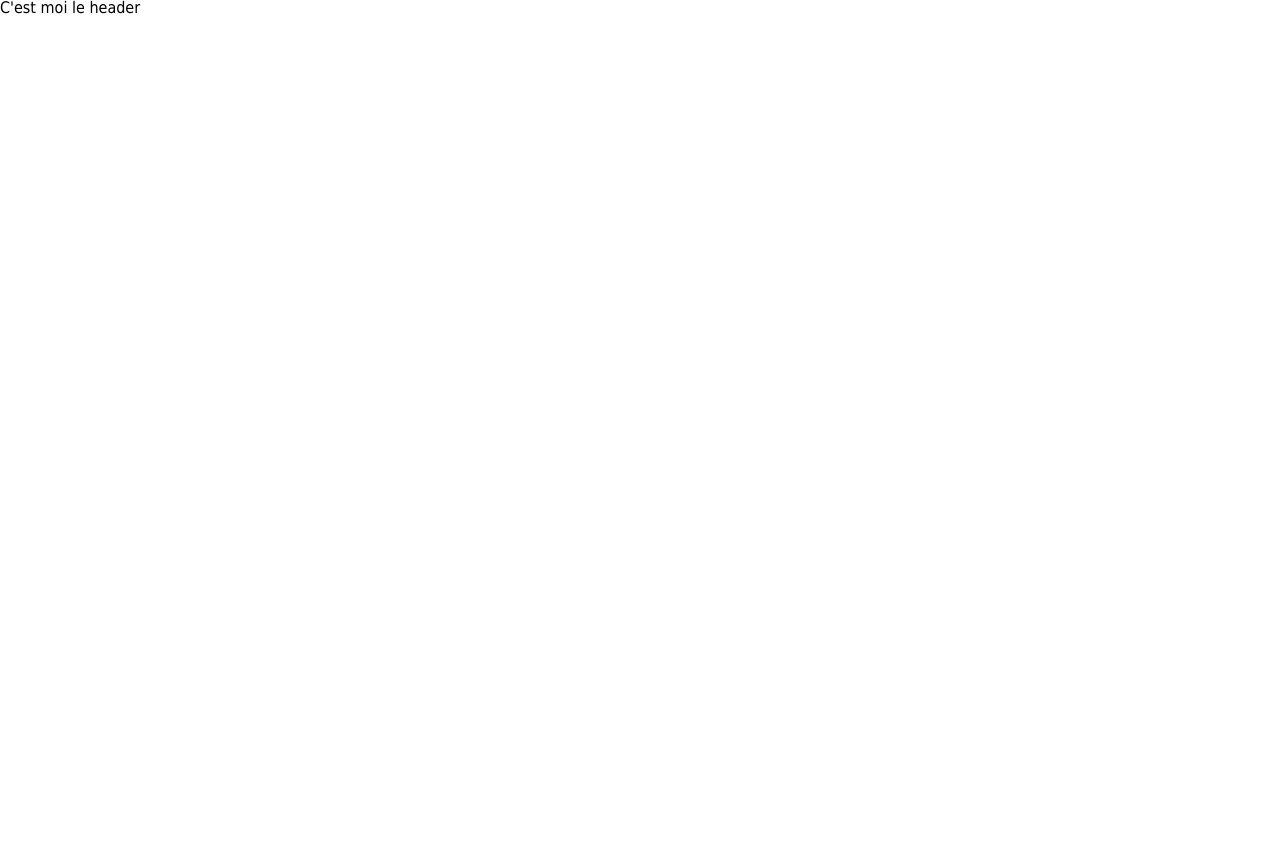
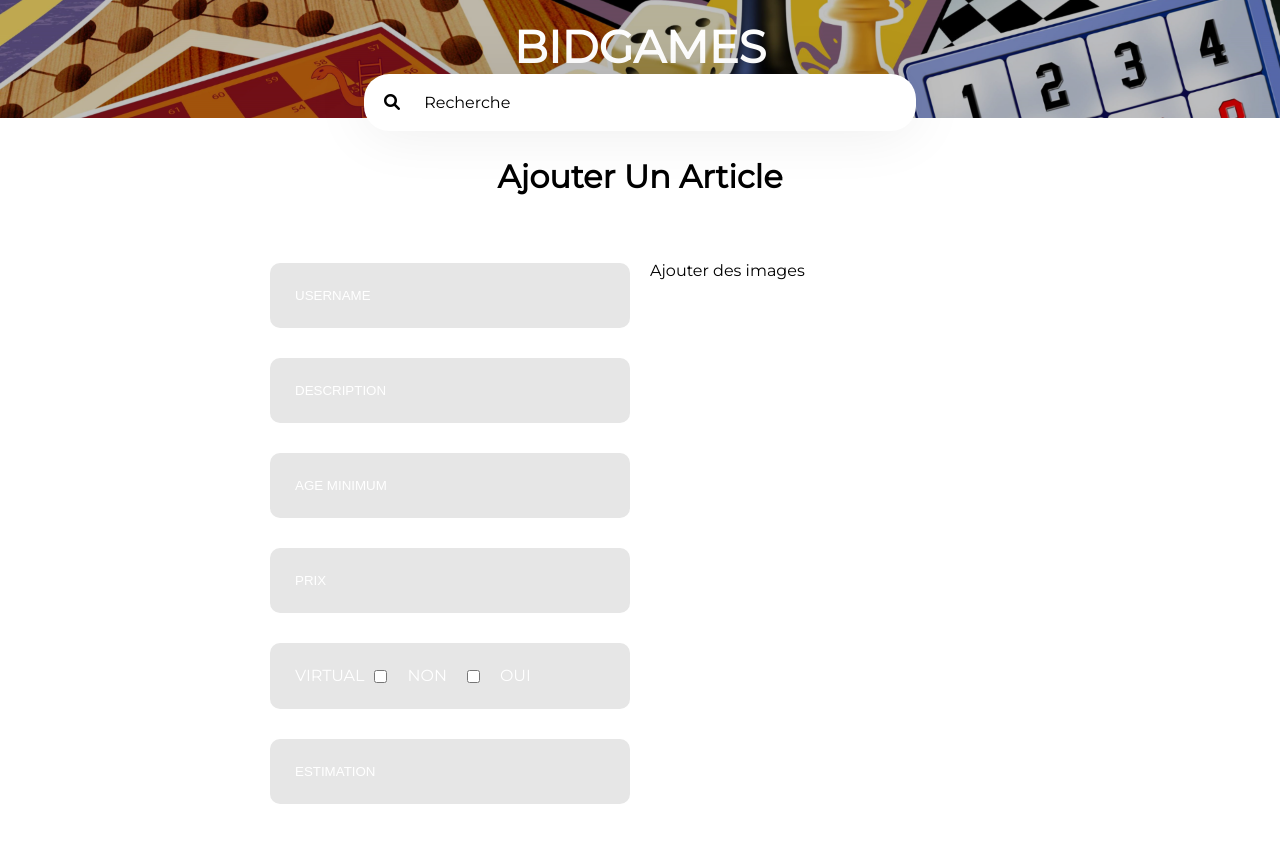
Before and after one commit to ThibaultBarral/BidGames, a Vue app: page /additem in a window 1280 px wide. Shown: the top 842 px of the page. Before the commit the page ends 800 px from the top, so only its background shows below. Built offline with nearby package versions, Linux system fonts and the light colour scheme.

Commit message:
second commit

```diff
--- a/public/index.html
+++ b/public/index.html
@@ -6,6 +6,12 @@
     <meta name="viewport" content="width=device-width,initial-scale=1.0">
     <link rel="icon" href="<%= BASE_URL %>favicon.ico">
     <title><%= htmlWebpackPlugin.options.title %></title>
+
+    <link rel="preconnect" href="https://fonts.googleapis.com">
+    <link rel="preconnect" href="https://fonts.gstatic.com" crossorigin>
+    <link href="https://fonts.googleapis.com/css2?family=Montserrat&display=swap" rel="stylesheet">
+
+    <link rel="stylesheet" href="https://cdnjs.cloudflare.com/ajax/libs/font-awesome/6.0.0-beta3/css/all.min.css" integrity="sha512-Fo3rlrZj/k7ujTnHg4CGR2D7kSs0v4LLanw2qksYuRlEzO+tcaEPQogQ0KaoGN26/zrn20ImR1DfuLWnOo7aBA==" crossorigin="anonymous" referrerpolicy="no-referrer" />
 </head>
 <body>
 <noscript>
--- a/src/App.vue
+++ b/src/App.vue
@@ -1,9 +1,7 @@
 <template>
   <div class="app">
+    <router-link v-if="authenticated" to="/login" v-on:click.native="Logout()" replace>Logout</router-link>
     <Header />
-    <Div Id="Nav">
-      <router-link v-if="authenticated" to="/login" v-on:click.native="Logout()" replace>Logout</router-link>
-    </Div>
     <router-view @Authenticated="setauthenticated" />
     <Footer />
   </div>
--- a/src/assets/css/reboot.css
+++ b/src/assets/css/reboot.css
@@ -35,11 +35,11 @@ article, aside, canvas, details, embed,
 figure, figcaption, footer, header, hgroup,
 menu, nav, output, ruby, section, summary,
 time, mark, audio, video {
-    font-family: 'Monsterrat', Tahoma, Geneva, sans-serif;
+    font-family: 'Montserrat', Tahoma, Geneva, sans-serif;
 }
 
 h1, h2, h3, h4, h5, h6 {
-    font-family: 'Monsterrat', Tahoma, Geneva, sans-serif;
+    font-family: 'Montserrat', Tahoma, Geneva, sans-serif;
 }
 
 /* HTML5 display-role reset for older browsers */
--- a/src/components/Header.vue
+++ b/src/components/Header.vue
@@ -1,5 +1,12 @@
 <template>
-  <p>C'est moi le header</p>
+  <div id="header">
+    <img src="../assets/media/images/header.png">
+    <h1>BidGames</h1>
+    <div>
+      <i class="fas fa-search"></i>
+      Recherche
+    </div>
+  </div>
 </template>
 
 <script>
@@ -10,5 +17,41 @@ export default {
 </script>
 
 <style scoped>
+#header {
+  margin-bottom: 20px;
+  width: 100%;
+  position: relative;
+}
+
+#header h1 {
+  top: 20%;
+  font-weight: bold;
+  font-size: 45px;
+  right: 50%;
+  text-transform: uppercase;
+  transform: translateX(50%);
+  position: absolute;
+  color: white;
+}
+
+#header img {
+  width: 100%;
+  filter: brightness(75%);
+}
+#header div {
+  bottom: -10px;
+  width: 40%;
+  padding: 20px;
+  background-color: white;
+  border-radius: 25px;
+  right: 50%;
+  transform: translateX(50%);
+  position: absolute;
+  box-shadow: 0px 0px 60px rgb(0 0 0 / 8%);
+}
+
+#header > div > i {
+  margin-right: 20px;
+}
 
 </style>
--- a/src/views/AddItem.vue
+++ b/src/views/AddItem.vue
@@ -1,5 +1,25 @@
 <template>
   <div id="additem">
+    <h1>Ajouter un Article</h1>
+    <div class="xLarge-12 large-12 medium-12 small-12 xSmall-12">
+      <div class="xLarge-6 large-6 medium-12 small-12 xSmall-12 form-article">
+        <input type="text" name="username" placeholder="username">
+        <input type="text" name="description" placeholder="description">
+        <input type="text" name="min-age" placeholder="age minimum">
+        <input type="text" name="price" placeholder="prix">
+        <div>
+          Virtual
+          <input type="checkbox" id="non" value="Non">
+          <label for="non">Non</label>
+          <input type="checkbox" id="oui" value="Oui">
+          <label for="oui">Oui</label>
+        </div>
+        <input type="text" name="estimation" placeholder="estimation">
+      </div>
+      <div class="xLarge-6 large-6 medium-12 small-12 xSmall-12">
+        <p>Ajouter des images</p>
+      </div>
+    </div>
   </div>
 </template>
 
@@ -10,5 +30,65 @@ export default {
 </script>
 
 <style scoped>
+#additem {
+  display: flex;
+  min-height: 100vh;
+  flex-direction: column;
+  align-items: center;
+}
 
+#additem > h1 {
+  margin: 20px 10px;
+}
+
+#oui, #non {
+  margin: 0 10px;
+  width: auto!important;
+}
+
+.form-article label {
+  margin: 0 10px;
+}
+
+.form-article input, #additem > div > div.xLarge-6.large-6.medium-12.small-12.xSmall-12.form-article > div {
+  background-color: #E6E6E6;
+  border-radius: 10px;
+  border: none;
+  width: 50%;
+  padding: 25px;
+  display: flex;
+  margin: 15px 0;
+  align-items: center;
+  text-transform: uppercase;
+}
+
+.form-article input::placeholder, #additem > div > div.xLarge-6.large-6.medium-12.small-12.xSmall-12.form-article > div {
+  color: white;
+}
+
+#additem > div {
+  display: flex;
+}
+
+.form-article {
+  align-items: flex-end;
+  display: flex;
+  flex-direction: column;
+}
+
+#additem > div {
+  margin-top: 40px;
+}
+
+#additem > div > div.xLarge-6.large-6.medium-12.small-12.xSmall-12.form-article > input[type=text]:nth-child(1) {
+  margin-top: 0;
+}
+
+#additem > div > div:nth-child(n) {
+  padding: 10px;
+}
+
+#additem > h1 {
+  text-transform: capitalize;
+}
 </style>
--- a/src/views/Register.vue
+++ b/src/views/Register.vue
@@ -1,6 +1,9 @@
 <template>
-  <div id="login">
-    <div class="xLarge-12 large-12 medium-12 small-12 xSmall-12 form-register">
+  <div id="register">
+    <div class="xLarge-6 large-6 medium-12 small-12 xSmall-12 img-register">
+      <img src="../assets/media/images/undraw_my_documents_re_13dc.png">
+    </div>
+    <div class="xLarge-6 large-6 medium-12 small-12 xSmall-12 form-register">
       <div>
         <h1>BidGames</h1>
         <h2>Créer un compte</h2>
@@ -47,9 +50,21 @@ export default {
 </script>
 
 <style scoped>
-#login {
+#register {
   display: flex;
   height: 100vh;
+}
+
+.img-register {
+  position: relative;
+}
+
+.img-register img {
+  position: absolute;
+  top: 50%;
+  left: 50%;
+
+  transform: translateY(-50%) translateX(-50%);
 }
 
 .form-register {
```
Also changed, not shown: src/router/index.js (+1 -13 lines), src/assets/media/images/header.png (added). Lines whose indentation alone changed are shown as unchanged.
